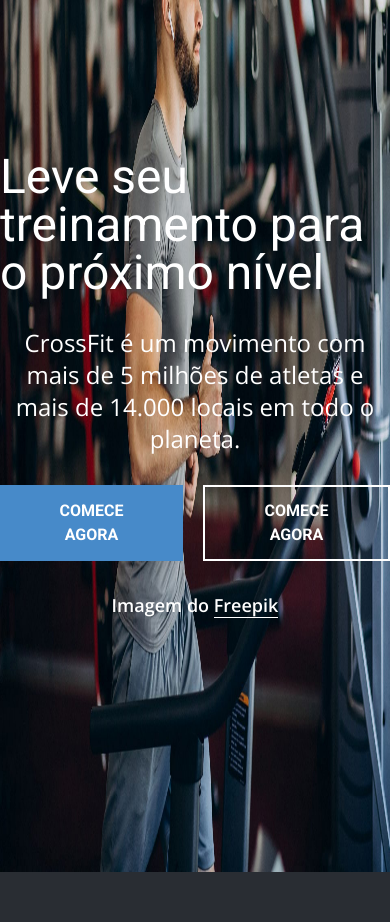
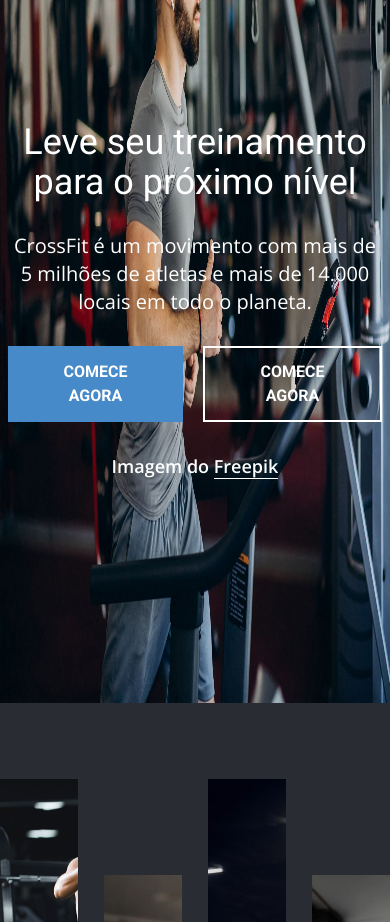
Before and after one commit to VictorMFL/academy, a Next.js app: page / in a window 390 px wide. Shown: the part 7560-8482 px from the top of the page. Built offline with nearby package versions, Linux system fonts and the light colour scheme.

Commit message:
style: <TakeTraining /> responsive

```diff
--- a/src/components/takeTraining/TakeTraining.tsx
+++ b/src/components/takeTraining/TakeTraining.tsx
@@ -16,20 +16,20 @@
   }, []);
 
   return (
-    <div className="h-[120vh] w-full flex flex-col items-center justify-center text-white relative">
+    <div className="h-[120vh] cel:h-screen w-full flex flex-col items-center justify-center text-white relative">
       <Image
         src={Bg}
         alt="Imagem de um homem correndo na esteira"
         layout="fill"
       />
 
-      <div className="flex flex-col items-center justify-center gap-[30px] mt-10 z-30">
-        <h1 className="font-normal text-5xl" data-aos="zoom-in">
+      <div className="flex flex-col items-center justify-center gap-[30px] mt-10 z-30 tablet:px-2">
+        <h1 className="font-normal text-5xl text-center tablet:text-4xl cel:text-3xl" data-aos="zoom-in">
           Leve seu treinamento para o próximo nível
         </h1>
 
         <p
-          className={`${openSans.className} text-2xl max-w-[760px] text-center`}
+          className={`${openSans.className} text-2xl cel:text-xl max-w-[760px] text-center`}
           data-aos="zoom-in"
         >
           CrossFit é um movimento com mais de 5 milhões de atletas e mais de
```
